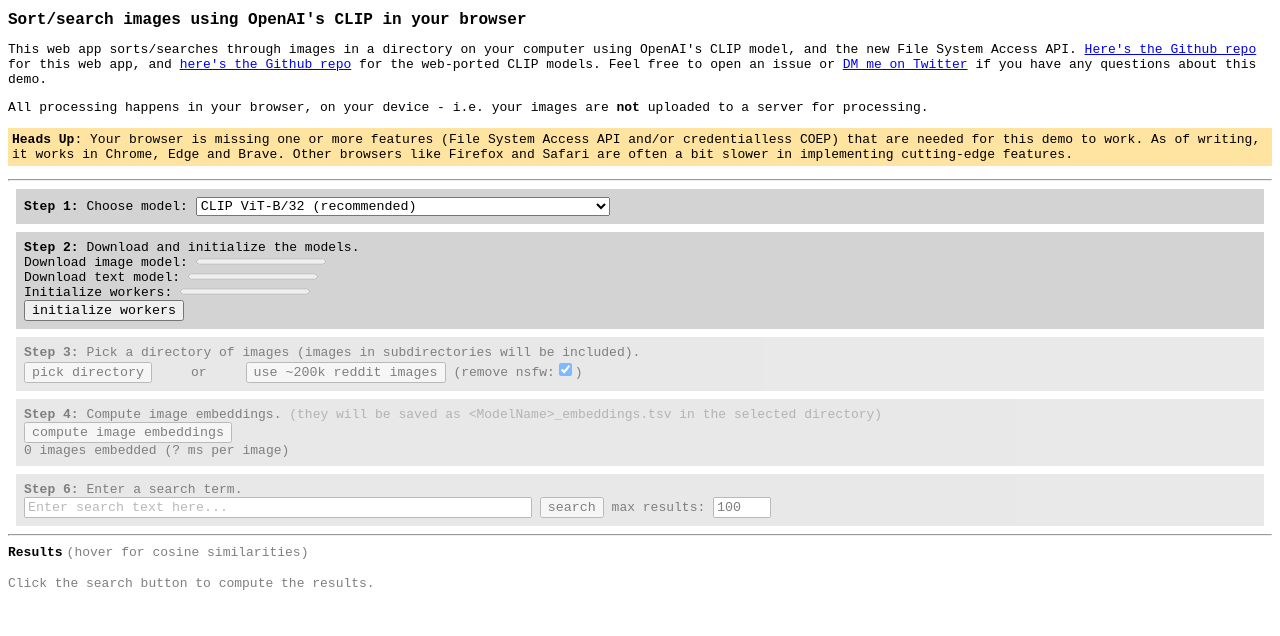
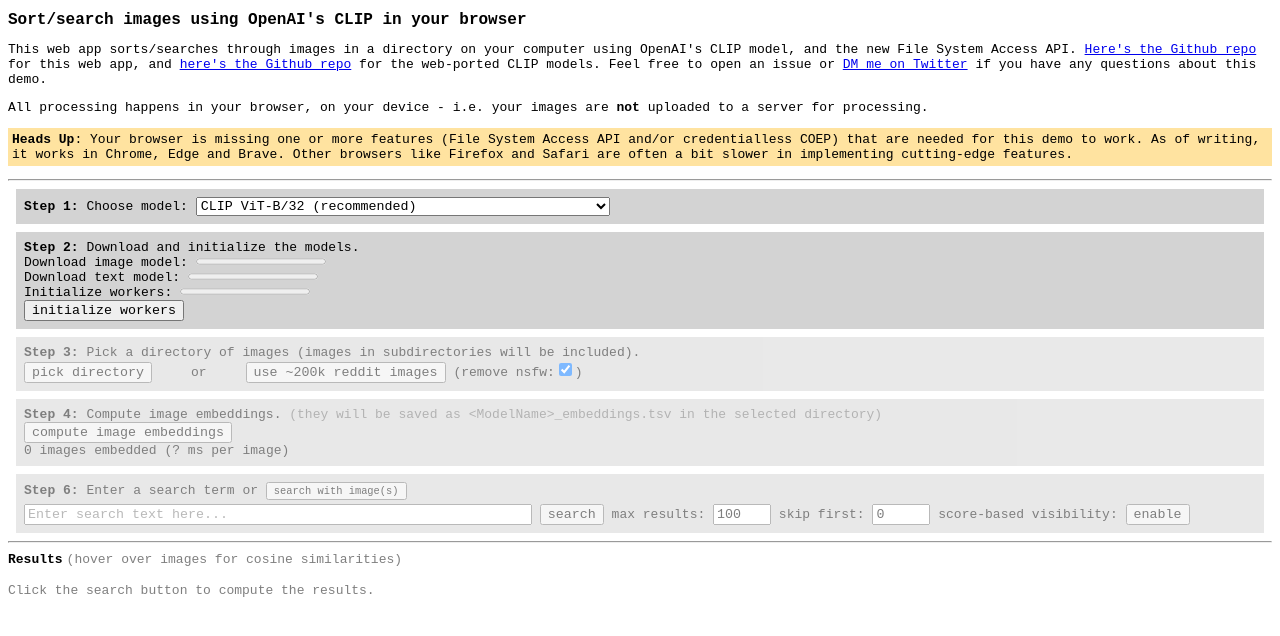
Before and after one commit to josephrocca/clip-image-sorter, a plain HTML site: page index.html in a window 1280 px wide. Shown: the top 636 px of the page. Drawn offline with Linux system fonts and the light colour scheme.

Commit message:
Update index.html

```diff
--- a/index.html
+++ b/index.html
@@ -77,16 +77,19 @@
       </div>
 
       <div id="searchCtnEl" style="opacity:0.5; pointer-events:none; padding:0.5rem; background:lightgrey; margin:0.5rem;">
-        <b>Step 6:</b> Enter a search term.
+        <b>Step 6:</b> Enter a search term or <button id="searchWithImagesBtn" style="font-size:80%;margin-bottom: 0.25rem;" onclick="loadImagesAsQuery()">search with image(s)</button>
         <br>
-        <input id="searchTextEl" style="width:500px;" value="" placeholder="Enter search text here..." onkeyup="if(event.which==13) searchSort()">
-        <button id="searchBtn" onclick="searchSort()">search</button> max results: <input id="maxResultsEl" type="number" value="100" style="width:50px;">
+        <input id="searchTextEl" style="width:500px;" value="" placeholder="Enter search text here..." onclick="clearImageQueryIfNeeded()" onkeyup="if(event.which==13) searchSort()">
+        <button id="searchBtn" onclick="searchSort()">search</button> max results: <input id="maxResultsEl" type="number" value="100" style="width:50px;"> skip first: <input title="skip over this many of the most relevant results" id="skipFirstResultsNumEl" type="number" value="0" style="width:50px;"> score-based visibility: <button onclick="scoreBasedVisibilityCtnEl.style.display=''; this.remove();">enable</button>
         <div id="searchNoteEl" style="font-size:80%;"></div>
+        <div id="scoreBasedVisibilityCtnEl" style="display:none;">
+          <textarea id="scoreBasedVisibilityRulesInputEl" style="width:100%; height:180px; white-space:nowrap;" placeholder="skip:>0.25:blue cat&#10;skip:&lt;0.21:elephant"></textarea>
+        </div>
       </div>
     </div>
 
     <hr>
-    <b>Results</b> <span style="opacity:0.5;">(hover for cosine similarities)</span>
+    <b>Results</b> <span id="skippedCountEl"></span> <span style="opacity:0.5;">(hover over images for cosine similarities)</span>
     <div id="resultsEl" style="margin-top:1rem; min-height:100vh;"><span style="opacity:0.5;">Click the search button to compute the results.</span></div>
 
     <script>
@@ -426,23 +429,39 @@
 
         searchNoteEl.innerHTMl = "";
 
-        let searchText = searchTextEl.value;
+        skippedCountEl.innerHTML = "";
+
+        let searchTexts = [searchTextEl.value];
         let extraLabels = [];
-        if(searchText.includes(";;;")) {
-          let parts = searchText.split(";;;").map(s => s.trim());
-          searchText = parts[0];
+        if(searchTexts[0].includes(";;;")) {
+          let parts = searchTexts[0].split(";;;").map(s => s.trim());
+          searchTexts[0] = parts[0];
           extraLabels = parts.slice(1);
           searchNoteEl.innerHTML = `<b>Note</b>: Your search text contained the special <b>;;;</b> delimiter, so the first part is used as the search ranking text, and the rest will be used as extra labels. Hover over an image to see the extra label scores - they don't affect ranking.`;
+        } else if(searchTexts[0].includes("|||")) {
+          searchTexts = searchTexts[0].split("|||").map(s => s.trim());
+          searchNoteEl.innerHTML = `<b>Note</b>: Your search text contained the special <b>|||</b> delimiter, so it will be split up into multiple searches and the centroid/mean embedding of all the searches will be used for the scoring.`;
         }
 
-        let searchTextEmbedding = await modelData[MODEL_NAME].text.embed(searchText, onnxTextSession);
+        let searchEmbedding;
+        if(imageQueryVectors) {
+          searchEmbedding = meanVector(imageQueryVectors);
+        } else {
+          let embeddings = [];
+          for(let text of searchTexts) {
+            embeddings.push(await modelData[MODEL_NAME].text.embed(text, onnxTextSession));
+          }
+          searchEmbedding = meanVector(embeddings);
+        }
         let similarities = {}; // maps path to similarity score
+
+        console.log("searchEmbedding:", searchEmbedding);
 
         let extraLabelsEmbeddings = await Promise.all(extraLabels.map(label => modelData[MODEL_NAME].text.embed(label, onnxTextSession)));
         let extraLabelsSimilarities = {}; // maps path to object with label and similarity score
 
         for(let [path, embedding] of Object.entries(embeddings)) {
-          similarities[path] = cosineSimilarity(searchTextEmbedding, embedding);
+          similarities[path] = cosineSimilarity(searchEmbedding, embedding);
 
           for(let i = 0; i < extraLabels.length; i++) {
             let label = extraLabels[i];
@@ -453,7 +472,7 @@
             });
           }
         }
-        let similarityEntries = Object.entries(similarities).sort((a,b) => b[1]-a[1]).slice(0, 10000);
+        let similarityEntries = Object.entries(similarities).sort((a,b) => b[1]-a[1]).slice(0, 500000);
 
         if(dataSource === "reddit" && removeRedditNsfwEl.checked) {
           let nsfwTextEmbedding = await modelData[MODEL_NAME].text.embed(atob('cG9ybiBuYWtlZCBwZW5pcyB2YWdpbmEgbnVkZSBzZXggZGljayBwdXNzeSBzZXh1YWwgcG9ybm9ncmFwaGljIGFzcyBib29icw=='), onnxTextSession); // nsfw words (hidden with `btoa`)
@@ -465,12 +484,61 @@
           similarityEntries = similarityEntries.filter(e => nsfwSimilarities[e[0]] < 0.2093);
         }
 
+        let scoreBasedVisibilityRules = scoreBasedVisibilityRulesInputEl.value.trim().split("\n").map(s => s.trim()).filter(s => s);
+        scoreBasedVisibilityRules = scoreBasedVisibilityRules.map(r => {
+          let [type, threshold, ...text] = r.split(":").map(s => s.trim());
+          text = text.join(":").trim();
+
+          if(threshold[0] !== "<" && threshold[0] !== ">") {
+            alert("Invalid threshold in score-based visibility rule. There must be a < or > before the threshold value.")
+            return null;
+          }
+          if(type !== "skip") {
+            alert("Only the 'skip' type is supported. Your rule should start with 'skip:'.");
+            return null;
+          }
+
+          let direction = threshold[0] === "<" ? "lt" : "gt";
+          threshold = Number(threshold.slice(1));
+          return {type, direction, threshold, text};
+        });
+        scoreBasedVisibilityRules = scoreBasedVisibilityRules.filter(r => r !== null);
+
+        for(let rule of scoreBasedVisibilityRules) {
+          rule.embedding = await modelData[MODEL_NAME].text.embed(rule.text, onnxTextSession);
+        }
+
         let resultHtml = "";
         let numResults = 0;
-        for(let [path, score] of similarityEntries.slice(0, Number(maxResultsEl.value))) {
+        let maxNumResults = Number(maxResultsEl.value);
+        let skipFirstResultsNum = Number(skipFirstResultsNumEl.value);
+        let skippedDueToVisibilityRulesCount = 0;
+        let skitFirstCount = 0;
+        for(let [path, score] of similarityEntries) {
+
+          let shouldSkip = false;
+          for(let rule of scoreBasedVisibilityRules) {
+            let similarity = cosineSimilarity(rule.embedding, embeddings[path]);
+            if(rule.type === "skip" && rule.direction === "gt" && similarity > rule.threshold) shouldSkip = true;
+            if(rule.type === "skip" && rule.direction === "lt" && similarity < rule.threshold) shouldSkip = true;
+          }
+          if(shouldSkip) {
+            skippedDueToVisibilityRulesCount++;
+            continue;
+          }
+
+          if(skitFirstCount < skipFirstResultsNum) {
+            skitFirstCount++;
+            continue;
+          }
+
           if(dataSource === "local") {
-            let handle = await getFileHandleByPath(path);
-            let url = URL.createObjectURL(await handle.getFile());
+            let url;
+            try {
+              let handle = await getFileHandleByPath(path).catch(e => null);
+              url = URL.createObjectURL(await handle.getFile());
+            } catch(e) { console.warn("A file that we computed embeddings for has since been deleted."); }
+            if(!url) continue;
             resultHtml += `<img src="${url}" style="max-height:400px;" title="${path}: ${score.toFixed(3)}&#013;${(extraLabelsSimilarities[path] || []).map(o => `${o.label}: ${o.similarity.toFixed(3)}`).join("&#013;")}" loading="lazy"/>`;
           }
           if(dataSource === "reddit") {
@@ -479,6 +547,11 @@
             resultHtml += `<a href="${postUrl}" target="_blank"><img src="${imageUrl}" onload="this.style.height='';this.style.width='';this.style.border='';" style="max-height:400px; height:300px; width:300px; border:1px solid black;" title="${path}: ${score.toFixed(3)}&#013;${(extraLabelsSimilarities[path] || []).map(o => `${o.label}: ${o.similarity.toFixed(3)}`).join("&#013;")}" loading="lazy"/></a>`;
           }
           numResults++;
+          if(numResults >= maxNumResults) break;
+        }
+
+        if(skippedDueToVisibilityRulesCount > 0) {
+          skippedCountEl.innerHTML = `(skipped <b>${skippedDueToVisibilityRulesCount}</b> images due to visibility rules)`;
         }
 
         if(!resultHtml) {
@@ -490,12 +563,51 @@
         searchBtn.disabled = false;
       }
 
+      let imageQueryVectors = null;
+      async function clearImageQueryIfNeeded() {
+        if(imageQueryVectors !== null) {
+          imageQueryVectors = null;
+          searchTextEl.value = "";
+          searchWithImagesBtn.innerHTML = `search with image(s)`;
+        }
+      }
+      async function loadImagesAsQuery() {
+        let fileHandles = await window.showOpenFilePicker({multiple:true});
+
+        searchWithImagesBtn.innerHTML = "loading...";
+
+        imageQueryVectors = [];
+        for(let handle of fileHandles) {
+          let blob = await handle.getFile();
+          let embedVec = await modelData[MODEL_NAME].image.embed(blob, imageWorkers[0].session);
+          imageQueryVectors.push(embedVec);
+        }
+
+        searchWithImagesBtn.innerHTML = `using ${imageQueryVectors.length} images`;
+
+        searchTextEl.value = "<using image query, click here to use text instead>";
+      }
+
+      function addImagePathsToIgnoreList() {
+
+      }
 
 
 
       /////////////////////////////
       //  FUNCTIONS / UTILITIES  //
       /////////////////////////////
+
+      function meanVector(vectors) {
+        const vectorLength = vectors[0].length;
+        const mean = Array(vectorLength).fill(0);
+        vectors.forEach(vector => {
+          vector.forEach((value, index) => {
+            mean[index] += value;
+          });
+        });
+        return mean.map(val => val / vectors.length);
+      };
 
       async function getFileHandleByPath(path) {
         let handle = directoryHandle;
```
